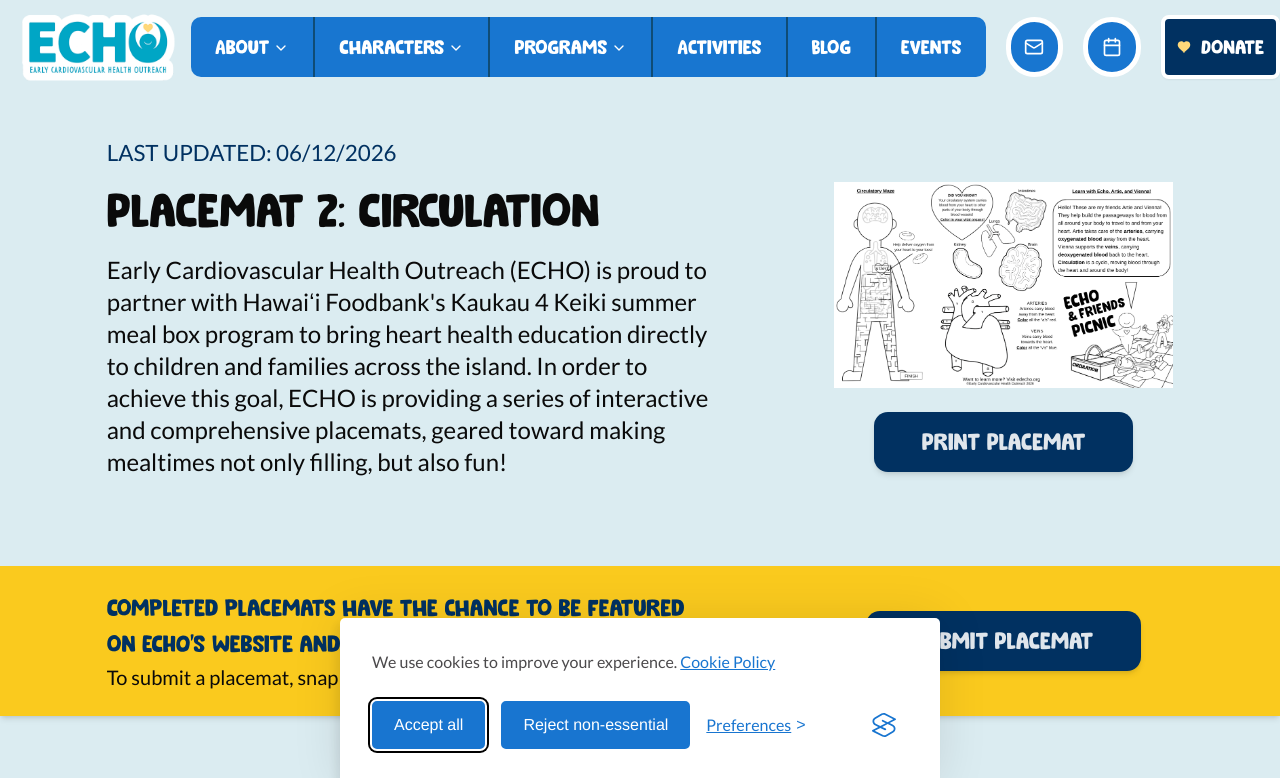
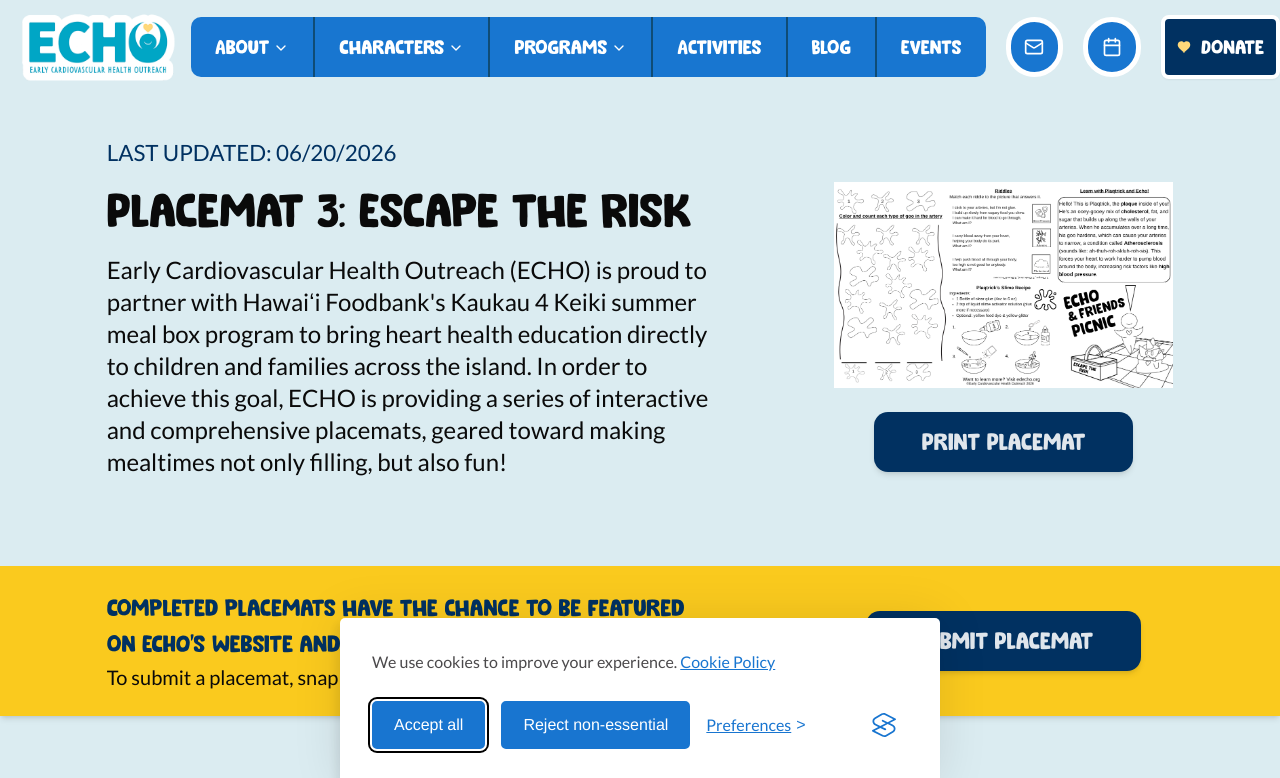
Before and after one commit to ganning127/echo_website, a Next.js app: page /hawaiifoodbank/k4k/echo-and-friends-picnic-placemat in a window 1280 px wide. Shown: the top 778 px of the page. Built offline with nearby package versions, Linux system fonts and the light colour scheme.

Commit message:
Placemat 3 for 06-20-2026

```diff
--- a/src/app/hawaiifoodbank/k4k/echo-and-friends-picnic-placemat/page.tsx
+++ b/src/app/hawaiifoodbank/k4k/echo-and-friends-picnic-placemat/page.tsx
@@ -27,9 +27,9 @@ export default function Page() {
                 fontSize: "clamp(1.4rem, 3vw, 1rem)",
               }}
               >
-                <p>LAST UPDATED: 06/12/2026</p>
+                <p>LAST UPDATED: 06/20/2026</p>
               </div>
-              <h1 className="text-5xl mb-5">Placemat 2: Circulation</h1>
+              <h1 className="text-5xl mb-5">Placemat 3: Escape the Risk</h1>
               <p className=" mx-auto text-md md:text-2xl mb-10">
                 {" "}
                 Early Cardiovascular Health Outreach (ECHO) is proud to partner with Hawaiʻi Foodbank's Kaukau 4 Keiki summer meal box program to bring heart health education directly to children and families across the island. In order to achieve this goal, ECHO is providing a series of interactive and comprehensive placemats, geared toward making mealtimes not only filling, but also fun!
@@ -38,13 +38,13 @@ export default function Page() {
             <div className="col-span-3 lg:col-span-1 pb-12 lg:pt-24 pt-10 mx-auto text-center content-center">
          <Image
                    className=""
-                   src="/placemat/Explorations with ECHO & Friends - Food Bank Activity Sheet - CIRCULATION.png"
-                   alt="Circulation Placemat"
+                   src="/placemat/Explorations with ECHO & Friends - Food Bank Activity Sheet - ESCAPE THE RISK.png"
+                   alt="Escape the Risk Placemat"
                    width="700"
                    height="500"
                  />
 
-        <a href="/placemat/Explorations with ECHO & Friends - Food Bank Activity Sheet - CIRCULATION.pdf" target="_blank" rel="noopener noreferrer">
+        <a href="/placemat/Explorations with ECHO & Friends - Food Bank Activity Sheet - ESCAPE THE RISK.pdf" target="_blank" rel="noopener noreferrer">
         <button
           className="bg-[#013161] font-heading text-white px-12 py-3 rounded-xl shadow-md shrink-0 hover:opacity-90 transition-opacity mt-6"
           style={{
```
Also changed, not shown: public/placemat/Explorations with ECHO & Friends - Food Bank Activity Sheet - ESCAPE THE RISK.png (added), 1 other file (tests, documents, lock files or other folders).
